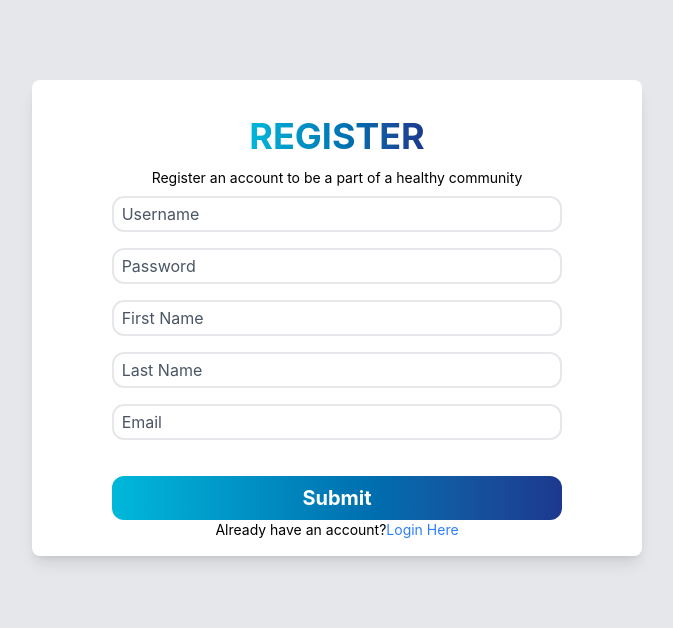
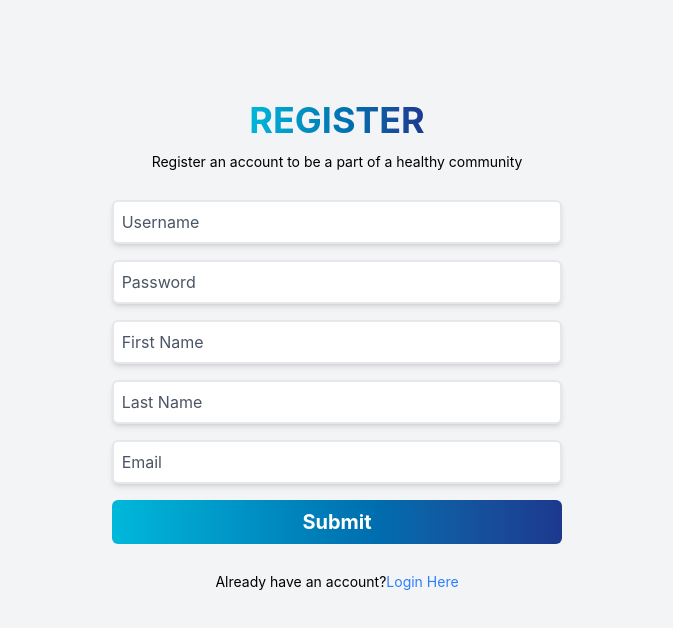
Before and after one commit to jerwinq19/Practice, a React app in the folder frontend/: page /register in a window 1280 px wide. Shown: the top 628 px of the page, without its empty margins (303-976 px from the left). Built offline with nearby package versions, Linux system fonts and the light colour scheme; the HTML template or start-up script is replaced by a standard one.

Commit message:
Fixed UI, added Not Found Page

```diff
--- a/frontend/src/App.jsx
+++ b/frontend/src/App.jsx
@@ -3,14 +3,17 @@ import {Routes, Route} from 'react-router-dom'
 import Register from './pages/Register'
 import Login from './pages/Login'
 import Homepage from './pages/Homepage'
+import NotFound from './pages/NotFound'
 
 const App = () => {
   return (
-    <div className='flex flex-col pt-20 items-center w-screen h-screen bg-gray-200 font-[Inter]'>
+    <div className='flex flex-col pt-20 items-center w-screen h-screen bg-gray-100 font-[Inter]'>
       <Routes>
         <Route path='/' element={<Login />}/>
         <Route path='/register' element={<Register />}/>
         <Route path='/home' element={<Homepage />}/>
+        <Route path='*' element={<NotFound />}/>
+
       </Routes>
     </div>
   )
--- /dev/null
+++ b/frontend/src/pages/NotFound.jsx
@@ -0,0 +1,13 @@
+import { Link } from "react-router-dom"
+
+const NotFound = () => {
+  return (
+    <div className='flex flex-col justify-center items-center h-full'>
+        <h1 className='text-8xl font-bold mb-4 bg-linear-to-r from-cyan-500 to-blue-900 text-transparent bg-clip-text'>404</h1>
+        <p className='text-2xl text-blue-950'>Page Not Found</p>
+        <Link to='/' className="text-blue-500 mt-50 font-bold"> RETURN TO LOGIN</Link>
+    </div>
+  )
+}
+
+export default NotFound
--- a/frontend/src/pages/login.jsx
+++ b/frontend/src/pages/login.jsx
@@ -6,26 +6,31 @@ const Login = () => {
   const {
     register,
     handleSubmit,
+    setError,
     formState: { errors, isSubmitting },
   } = useForm();
 
   const navigate = useNavigate();
 
   const formSubmit = async (data) => {
-        try {
-            const response = await axios.post('http://127.0.0.1:8000/api/login/', data)
-        if (response.status === 200) {
-            console.log(response.data)
-            console.log("it work")
-            navigate("Home")
-        }
-        } catch (error) {
-            console.log(error)
-        }
+    try {
+      const response = await axios.post(
+        "http://127.0.0.1:8000/api/login/",
+        data
+      );
+      if (response.status === 200) {
+        console.log(response.data);
+        console.log("it work");
+        navigate("Home");
+      }
+    } catch (error) {
+      console.log(error);
+      setError("root", { message: "Invalid Credentials, please try again" });
+    }
   };
 
   return (
-    <div className="flex flex-col items-center justify-between h-4/5 bg-white rounded-lg p-4 lg:px-5 shadow-lg">
+    <div className="flex flex-col items-center justify-between">
       <div className="flex flex-col items-center">
         <h1 className="font-bold text-4xl mb-3 mt-5 bg-linear-to-r from-cyan-500 to-blue-900 text-transparent bg-clip-text">
           SIGN IN
@@ -36,38 +41,39 @@ const Login = () => {
       </div>
 
       <form
-        onSubmit={handleSubmit(formSubmit)} className="w-full flex flex-col gap-2">
-
+        onSubmit={handleSubmit(formSubmit)}
+        className="w-full flex flex-col gap-2"
+      >
         <input
-          className=" w-5/5 py-2 px-2 border-2 border-gray-200 rounded-xl placeholder:text-gray-600 focus:border-cyan-600"
-
+          className=" w-5/5 py-2 px-2 border-2 bg-white shadow-md border-gray-200 rounded-md placeholder:text-gray-600 focus:outline-none focus:border-cyan-600 focus:scale-105 transition-all"
           type="text"
           placeholder="Username"
-          {...register("username", {required: "This is required",})}
+          {...register("username", { required: "This is required" })}
         />
         <p className="text-red-600 text-xs m-0">{errors.username?.message}</p>
 
         <input
-          className=" w-5/5 py-2 px-2 border-2 border-gray-200 rounded-xl placeholder:text-gray-600"
-
+          className=" w-5/5 py-2 px-2 border-2 bg-white shadow-md border-gray-200 rounded-md placeholder:text-gray-600 focus:outline-none focus:border-cyan-600 focus:scale-105 transition-all"
           type="password"
           placeholder="Password"
-          {...register("password", {required: "This is required",})}
+          {...register("password", { required: "This is required" })}
         />
         <p className="text-red-600 text-xs">{errors.password?.message}</p>
 
-
         <button
           disabled={isSubmitting}
-          className="w-5/5 self-center mt-5 text-white py-2 rounded-xl bg-linear-to-r from-cyan-500 to-blue-900 disabled:bg-gray-400 font-bold text-xl"
+          className="w-5/5 self-center text-white py-2 rounded-md bg-linear-to-r from-cyan-500 to-blue-900 disabled:bg-gray-400 font-bold text-xl"
         >
-          {isSubmitting ? "Loading..." : "Submit"}
+          {isSubmitting ? "Loading..." : "Login"}
         </button>
+        <p className="text-red-600 text-xs mb-5">{errors.root?.message}</p>
       </form>
 
       <h1 className="text-xs md:text-sm">
         Don't have an account?{" "}
-        <Link to='/register' className="text-blue-500">Register Here</Link>
+        <Link to="/register" className="text-blue-500">
+          Register Here
+        </Link>
       </h1>
     </div>
   );
--- a/frontend/src/pages/register.jsx
+++ b/frontend/src/pages/register.jsx
@@ -6,98 +6,103 @@ const Register = () => {
   const {
     register,
     handleSubmit,
+    setError,
     formState: { errors, isSubmitting },
   } = useForm();
 
   const navigate = useNavigate();
 
   const formSubmit = async (data) => {
-    console.log(data)
-        try {
-            const response = await axios.post('http://127.0.0.1:8000/api/register/', data)
-        if (response.status === 200) {
-            console.log(response.data)
-            console.log("it work")
-            navigate("Home")
-        }
-        } catch (error) {
-            console.log(error)
-        }
+
+    try {
+      const response = await axios.post(
+        "http://127.0.0.1:8000/api/register/",
+        data
+      );
+      if (response.status === 200) {
+        console.log(response.data);
+        console.log("it work");
+        navigate("Home");
+      }
+    } catch (error) {
+      console.log(error);
+      setError("root", { message: "Registration failed, please try again" });
+    }
   };
 
   return (
-    <div className="flex flex-col items-center justify-between bg-white rounded-lg p-4 lg:px-20 shadow-lg">
+    <div className="flex flex-col items-center justify-between">
       <div className="flex flex-col items-center mb-2">
         <h1 className="font-bold text-4xl mb-3 mt-5 bg-linear-to-r from-cyan-500 to-blue-900 text-transparent bg-clip-text">
           REGISTER
         </h1>
-        <p className="text-center text-sm mx-10">
+        <p className="text-center mb-5 text-xs md:text-sm md:mx-10">
           Register an account to be a part of a healthy community
         </p>
       </div>
 
       <form
-        onSubmit={handleSubmit(formSubmit)} className="w-full flex flex-col gap-2">
-
+        onSubmit={handleSubmit(formSubmit)}
+        className="w-full flex flex-col gap-2"
+      >
         <input
-          className=" w-5/5 py-1 px-2 border-2 border-gray-200 rounded-xl placeholder:text-gray-600 focus:border-cyan-600"
-
+          className=" w-5/5 py-2 px-2 border-2 bg-white shadow-md border-gray-200 rounded-md placeholder:text-gray-600 focus:outline-none focus:border-cyan-600 focus:scale-105 transition-all"
           type="text"
           placeholder="Username"
-          {...register("username", {required: "This is required",})}
+          {...register("username", { required: "This is required" })}
         />
         <p className="text-red-600 text-xs m-0">{errors.username?.message}</p>
 
         <input
-          className=" w-5/5 py-1 px-2 border-2 border-gray-200 rounded-xl placeholder:text-gray-600"
-
+          className=" w-5/5 py-2 px-2 border-2 bg-white shadow-md border-gray-200 rounded-md placeholder:text-gray-600 focus:outline-none focus:border-cyan-600 focus:scale-105 transition-all"
           type="password"
           placeholder="Password"
-          {...register("password", {required: "This is required",})}
+          {...register("password", { required: "This is required" })}
         />
         <p className="text-red-600 text-xs">{errors.password?.message}</p>
 
         <input
-          className=" w-5/5 py-1 px-2 border-2 border-gray-200 rounded-xl placeholder:text-gray-600"
-
+          className=" w-5/5 py-2 px-2 border-2 bg-white shadow-md border-gray-200 rounded-md placeholder:text-gray-600 focus:outline-none focus:border-cyan-600 focus:scale-105 transition-all"
           type="text"
           placeholder="First Name"
-          {...register("firstname", {required: "This is required",})}
+          {...register("firstname", { required: "This is required" })}
         />
         <p className="text-red-600 text-xs">{errors.firstname?.message}</p>
 
         <input
-          className=" w-5/5 py-1 px-2 border-2 border-gray-200 rounded-xl placeholder:text-gray-600"
-
+          className=" w-5/5 py-2 px-2 border-2 bg-white shadow-md border-gray-200 rounded-md placeholder:text-gray-600 focus:outline-none focus:border-cyan-600 focus:scale-105 transition-all"
           type="text"
           placeholder="Last Name"
-          {...register("lastname", {required: "This is required",})}
+          {...register("lastname", { required: "This is required" })}
         />
         <p className="text-red-600 text-xs">{errors.lastname?.message}</p>
 
         <input
-          className=" w-5/5 py-1 px-2 border-2 border-gray-200 rounded-xl placeholder:text-gray-600"
-
+          className=" w-5/5 py-2 px-2 border-2 bg-white shadow-md border-gray-200 rounded-md placeholder:text-gray-600 focus:outline-none focus:border-cyan-600 focus:scale-105 transition-all"
           type="email"
           placeholder="Email"
-          {...register("email", {required: "This is required", pattern: {
-            value: /^\S+@\S+$/i,
-            message: "Invalid email address"
+          {...register("email", { required: "This is required", pattern: {
+            value: /^[a-zA-Z0-9._%+-]+@[a-zA-Z0-9.-]+\.[a-zA-Z]{2,}$/,
+            message: "Invalid email address",
           }})}
         />
         <p className="text-red-600 text-xs">{errors.email?.message}</p>
 
+
         <button
           disabled={isSubmitting}
-          className="w-5/5 self-center mt-5 text-white py-2 rounded-xl bg-linear-to-r from-cyan-500 to-blue-900 disabled:bg-gray-400 font-bold text-xl"
+          className="w-5/5 self-center text-white py-2 rounded-md bg-linear-to-r from-cyan-500 to-blue-900 disabled:bg-gray-400 font-bold text-xl"
         >
           {isSubmitting ? "Loading..." : "Submit"}
         </button>
+        <p className="text-red-600 text-xs mb-5">{errors.root?.message}</p>
       </form>
 
       <h1 className="text-sm">
         Already have an account?
-        <Link to='/' className="text-blue-500">Login Here</Link>
+        <Link to="/" className="text-blue-500">
+          Login Here
+        </Link>
       </h1>
     </div>
   );
```
